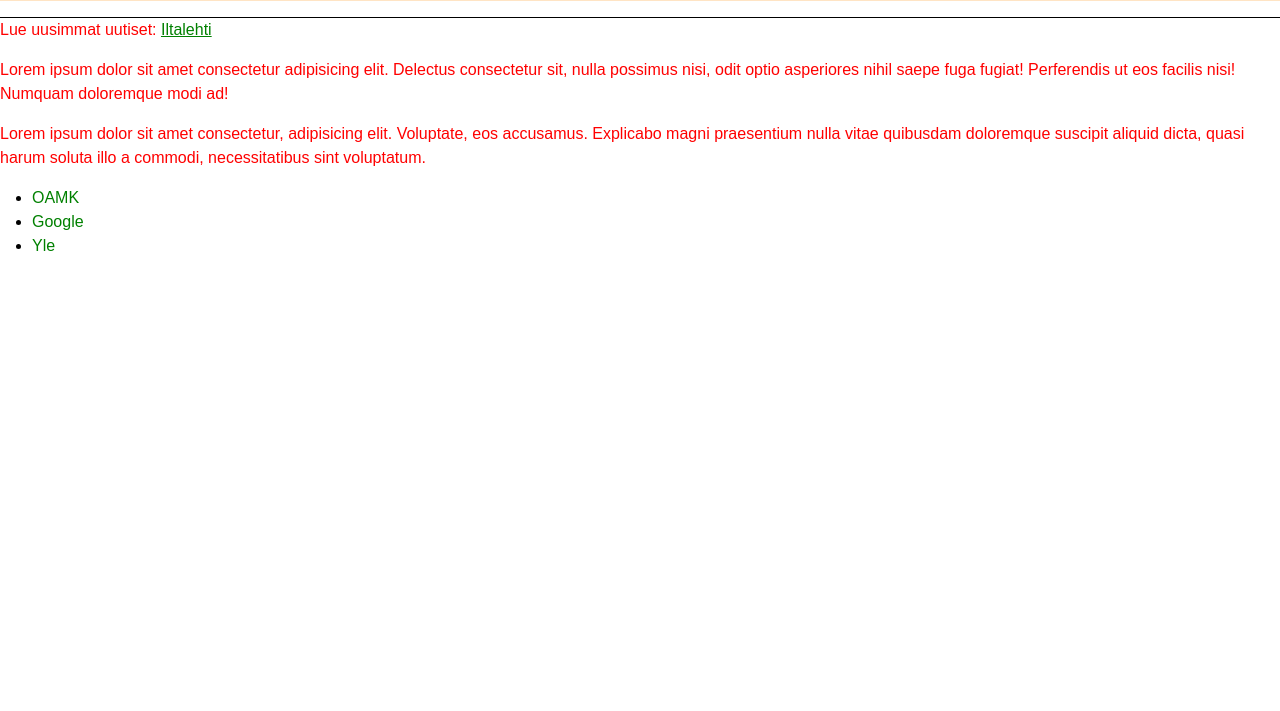
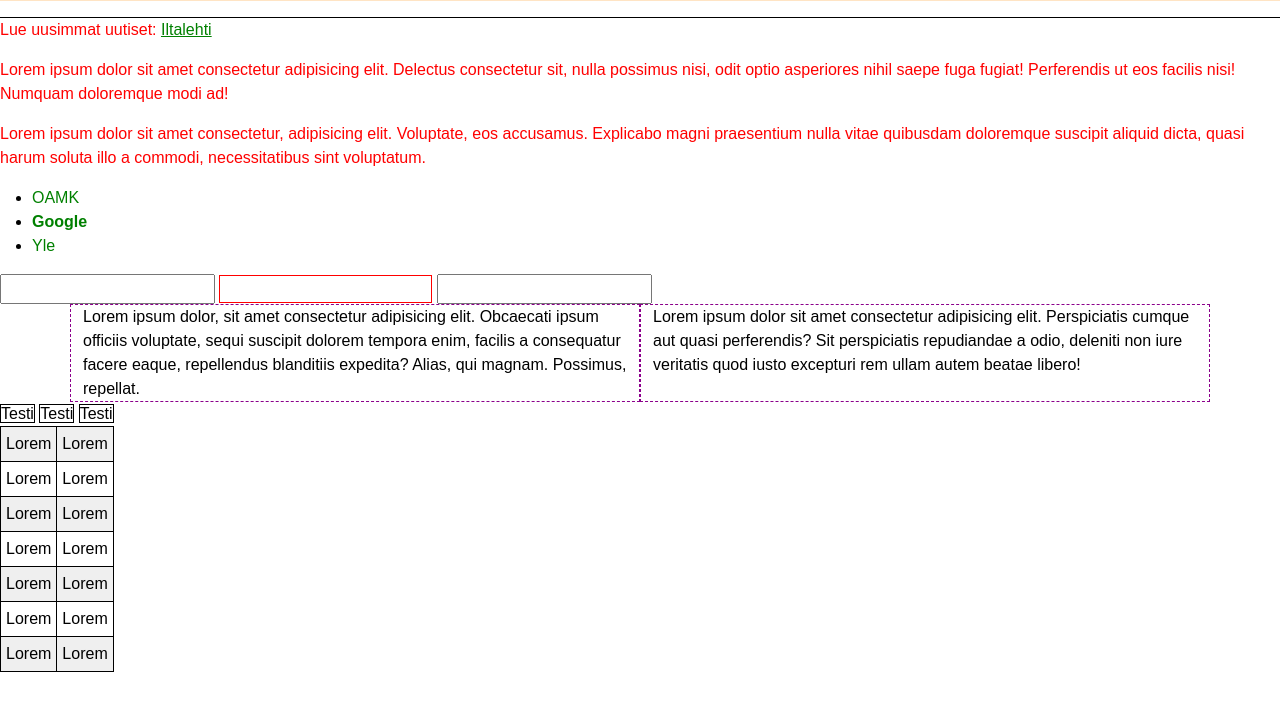
Before and after one commit to meijastiina/webtekniikat20221202, a plain HTML site: page index.html in a window 1280 px wide. Shown: the part 89-800 px from the top of the page. Drawn offline with nearby package versions, Linux system fonts and the light colour scheme.

Commit message:
Final commit

```diff
--- a/index.html
+++ b/index.html
@@ -28,5 +28,51 @@
         <li><a href="http://www.google.com" target="_blank">Google</a></li>
         <li><a href="http://www.yle.fi">Yle</a></li>
     </ul>
+    <form action="">
+        <input type="text" name="" id="">
+        <input type="number" name="" id="">
+        <input type="text" name="" id="">
+    </form>
+    <!-- Bootstrap grid alkaa -->
+    <div class="container">
+        <div class="row">
+            <div class="col">Lorem ipsum dolor, sit amet consectetur adipisicing elit. Obcaecati ipsum officiis voluptate, sequi suscipit dolorem tempora enim, facilis a consequatur facere eaque, repellendus blanditiis expedita? Alias, qui magnam. Possimus, repellat.</div>
+            <div class="col">Lorem ipsum dolor sit amet consectetur adipisicing elit. Perspiciatis cumque aut quasi perferendis? Sit perspiciatis repudiandae a odio, deleniti non iure veritatis quod iusto excepturi rem ullam autem beatae libero!</div>
+        </div>
+    </div>
+    <span class="box1">Testi</span>
+    <span class="box2">Testi</span>
+    <span class="testbox3">Testi</span>
+    <table>
+        <tr>
+            <td>Lorem</td>
+            <td>Lorem</td>
+        </tr>
+        <tr>
+            <td>Lorem</td>
+            <td>Lorem</td>
+        </tr>
+        <tr>
+            <td>Lorem</td>
+            <td>Lorem</td>
+        </tr>
+        <tr>
+            <td>Lorem</td>
+            <td>Lorem</td>
+        </tr>
+        <tr>
+            <td>Lorem</td>
+            <td>Lorem</td>
+        </tr>
+        <tr>
+            <td>Lorem</td>
+            <td>Lorem</td>
+        </tr>
+        <tr>
+            <td>Lorem</td>
+            <td>Lorem</td>
+        </tr>
+    </table>
+    <script src="https://cdn.jsdelivr.net/npm/bootstrap@5.2.3/dist/js/bootstrap.bundle.min.js" integrity="sha384-kenU1KFdBIe4zVF0s0G1M5b4hcpxyD9F7jL+jjXkk+Q2h455rYXK/7HAuoJl+0I4" crossorigin="anonymous"></script>
 </body>
 </html>
--- a/style.css
+++ b/style.css
@@ -33,6 +33,12 @@ ul a {
 a:hover {
     color: blue;
 }
+a[target="_blank"] {
+    font-weight: bold;
+}
+[type="number"] {
+    border: 1px solid red
+}
 .beige {
     background-color: bisque;
 }
@@ -42,3 +48,16 @@ ul + p {
 ul ~ p {
     color: red;
 }
+.col {
+    border: 1px dashed darkmagenta;
+}
+[class*="box"] {
+    border: 1px solid black;
+}
+td {
+    border: 1px solid black;
+    padding: 5px;
+}
+tr:nth-child(odd) {
+    background-color: #efefef;
+}
```
